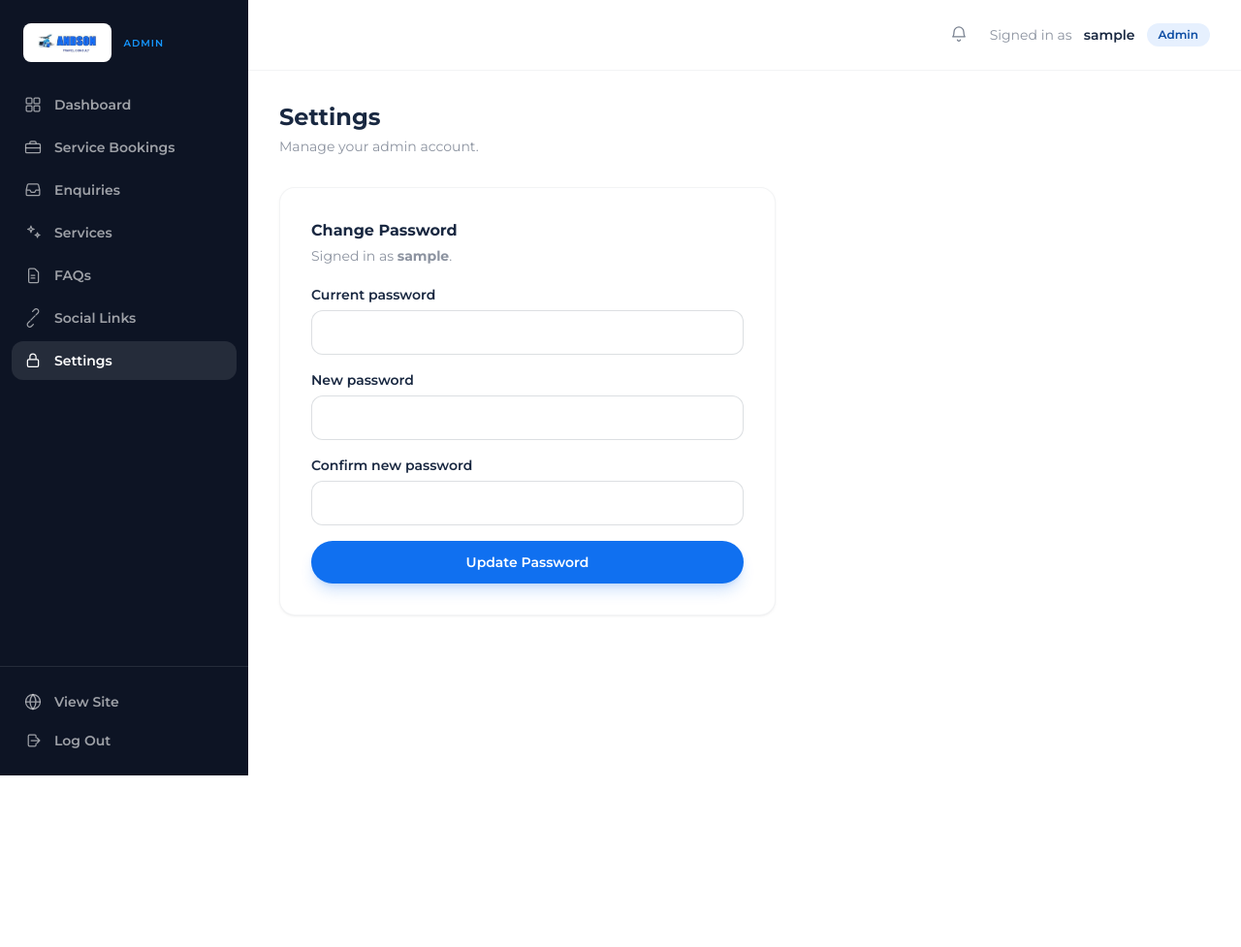
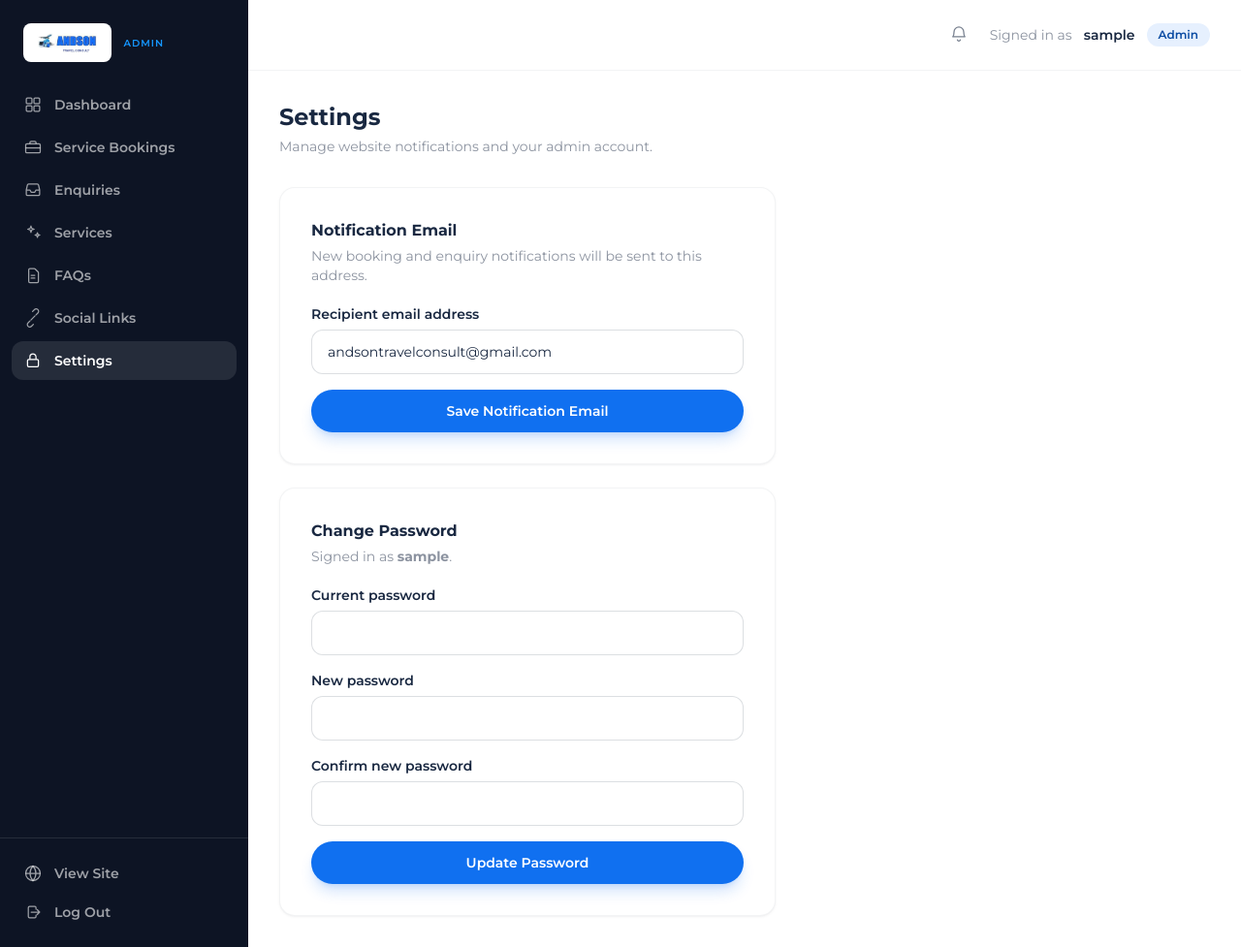
Before and after one commit to CalebPrince/andsontravel, a PHP site: page /admin/settings.php in a window 1280 px wide. Shown: the whole page at 97% size. Before the commit the page ends 800 px from the top, so only its background shows below. Run offline with PHP 8.4, Linux system fonts and the light colour scheme; the visitor is signed in with stand-in values (Sample User, id 1); style sheets or scripts are compiled from the project's sources; some libraries are stand-ins or nearby versions.

Commit message:
Add editable notification email setting

```diff
--- a/database/seed_data.php
+++ b/database/seed_data.php
@@ -41,7 +41,8 @@ function seedFaqsData(): array
 function seedSettingsData(): array
 {
     return [
-        'facebook_url'  => '',
-        'instagram_url' => '',
+        'facebook_url'      => '',
+        'instagram_url'     => '',
+        'notification_email' => '',
     ];
 }
--- a/public/admin/settings.php
+++ b/public/admin/settings.php
@@ -3,10 +3,23 @@ require_once __DIR__ . '/../../src/bootstrap.php';
 requireAdmin();
 
 $errors = [];
+$notificationEmail = getSetting('notification_email', ADMIN_NOTIFY_EMAIL);
 
 if ($_SERVER['REQUEST_METHOD'] === 'POST') {
     if (!csrfCheck()) {
         $errors[] = 'Your session expired. Please try again.';
+    } elseif (($_POST['action'] ?? '') === 'notification_email') {
+        $notificationEmail = trim((string) ($_POST['notification_email'] ?? ''));
+
+        if (!filter_var($notificationEmail, FILTER_VALIDATE_EMAIL)) {
+            $errors[] = 'Please enter a valid notification email address.';
+        }
+
+        if (!$errors) {
+            setSetting('notification_email', $notificationEmail);
+            flash('success', 'Notification email updated successfully.');
+            redirect('/admin/settings.php');
+        }
     } else {
         $currentPassword = (string) ($_POST['current_password'] ?? '');
         $newPassword     = (string) ($_POST['new_password'] ?? '');
@@ -47,24 +60,40 @@ require __DIR__ . '/../../src/partials/flash.php';
 
 <div class="mb-8">
   <h1 class="font-display text-2xl font-bold text-navy-900">Settings</h1>
-  <p class="mt-1 text-sm text-navy-900/50">Manage your admin account.</p>
+  <p class="mt-1 text-sm text-navy-900/50">Manage website notifications and your admin account.</p>
 </div>
 
-<div class="max-w-lg">
+<?php if ($errors): ?>
+  <div class="mb-6 max-w-lg rounded-xl border border-red-500/30 bg-red-50 p-4 text-sm text-red-800">
+    <ul class="list-inside list-disc space-y-1">
+      <?php foreach ($errors as $error): ?><li><?= e($error) ?></li><?php endforeach; ?>
+    </ul>
+  </div>
+<?php endif; ?>
+
+<div class="max-w-lg space-y-6">
+  <div class="card p-6 sm:p-8">
+    <h2 class="font-display text-base font-bold text-navy-900">Notification Email</h2>
+    <p class="mt-1 text-sm text-navy-900/50">New booking and enquiry notifications will be sent to this address.</p>
+
+    <form method="post" action="/admin/settings.php" class="mt-5 space-y-4">
+      <?= csrfField() ?>
+      <input type="hidden" name="action" value="notification_email">
+      <div>
+        <label for="notification_email" class="field-label">Recipient email address</label>
+        <input type="email" id="notification_email" name="notification_email" required maxlength="254" class="field-input" value="<?= e($notificationEmail) ?>" placeholder="name@example.com">
+      </div>
+      <button type="submit" class="btn-primary w-full">Save Notification Email</button>
+    </form>
+  </div>
+
   <div class="card p-6 sm:p-8">
     <h2 class="font-display text-base font-bold text-navy-900">Change Password</h2>
     <p class="mt-1 text-sm text-navy-900/50">Signed in as <strong><?= e(currentAdminUsername()) ?></strong>.</p>
 
-    <?php if ($errors): ?>
-      <div class="mt-4 rounded-xl border border-red-500/30 bg-red-50 p-4 text-sm text-red-800">
-        <ul class="list-inside list-disc space-y-1">
-          <?php foreach ($errors as $error): ?><li><?= e($error) ?></li><?php endforeach; ?>
-        </ul>
-      </div>
-    <?php endif; ?>
-
     <form method="post" action="/admin/settings.php" class="mt-5 space-y-4">
       <?= csrfField() ?>
+      <input type="hidden" name="action" value="password">
       <div>
         <label for="current_password" class="field-label">Current password</label>
         <input type="password" id="current_password" name="current_password" required class="field-input">
--- a/public/apply.php
+++ b/public/apply.php
@@ -58,7 +58,7 @@ if ($service && $_SERVER['REQUEST_METHOD'] === 'POST') {
             ]);
 
             sendAppEmail(
-                ADMIN_NOTIFY_EMAIL,
+                notificationEmail(),
                 'New Booking for ' . $service['title'] . ' from ' . $core['full_name'],
                 emailTemplate('New Service Booking: ' . $service['title'], 'A new application came in through the website.', $answers)
             );
@@ -119,7 +119,7 @@ if ($service && $_SERVER['REQUEST_METHOD'] === 'POST') {
                 'Message'     => $message,
             ];
             sendAppEmail(
-                ADMIN_NOTIFY_EMAIL,
+                notificationEmail(),
                 'New Booking for ' . $service['title'] . ' from ' . $fullName,
                 emailTemplate('New Service Booking: ' . $service['title'], 'A new application came in through the website.', $genericRows)
             );
--- a/public/contact.php
+++ b/public/contact.php
@@ -39,7 +39,7 @@ if ($_SERVER['REQUEST_METHOD'] === 'POST') {
             ]);
 
             sendAppEmail(
-                ADMIN_NOTIFY_EMAIL,
+                notificationEmail(),
                 'New Enquiry from ' . $fullName . ': ' . ($subject !== '' ? $subject : 'General Enquiry'),
                 emailTemplate('New Website Enquiry', 'A new message came in through the contact form.', [
                     'Name'    => $fullName,
--- a/src/config.php
+++ b/src/config.php
@@ -28,7 +28,8 @@ const MAIL_FROM_NAME    = SITE_NAME;
 // be "From" a gmail.com address but wasn't actually sent via Google's own
 // servers, which is exactly what happens if a shared-hosting mail() send
 // uses a gmail.com From address. Replies still land in the Gmail inbox via
-// Reply-To (see src/mailer.php) and ADMIN_NOTIFY_EMAIL below.
+// Reply-To (see src/mailer.php). ADMIN_NOTIFY_EMAIL is the fallback recipient
+// until an administrator saves a notification address under Admin > Settings.
 const MAIL_FROM_ADDRESS = 'noreply@andsontravelconsult.com';
 const ADMIN_NOTIFY_EMAIL = CONTACT_EMAIL;
 
--- a/src/helpers.php
+++ b/src/helpers.php
@@ -105,6 +105,13 @@ function setSetting(string $key, string $value): void
     $stmt->execute(['key' => $key, 'value' => $value]);
 }
 
+/** Email address that receives new booking and enquiry notifications. */
+function notificationEmail(): string
+{
+    $email = getSetting('notification_email', ADMIN_NOTIFY_EMAIL);
+    return filter_var($email, FILTER_VALIDATE_EMAIL) ? $email : ADMIN_NOTIFY_EMAIL;
+}
+
 function statusBadgeClasses(string $status): string
 {
     return match ($status) {
```
Also changed, not shown: README.md.
